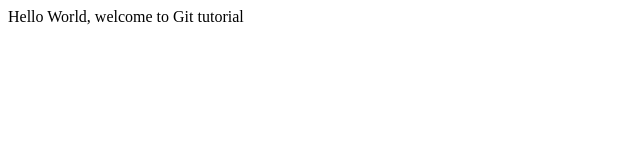
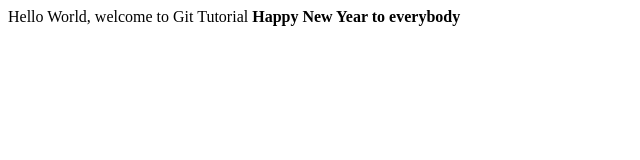
Before and after one commit to litunny/gito, a plain HTML site: page index.html in a window 1280 px wide. Shown: the whole page, without its empty margins (0-640 px from the left). Drawn offline with Linux system fonts and the light colour scheme.

Commit message:
Added New Year Greeting

```diff
--- a/index.html
+++ b/index.html
@@ -6,7 +6,10 @@
         </script>
     </head>
     <body>
-        Hello World, welcome to Git tutorial
+        Hello World, welcome to Git Tutorial
+
+        <!--Tomi added 9/1/2017-->
+        <b> Happy New Year to everybody </b>
 
     </body>
 </html>
```
